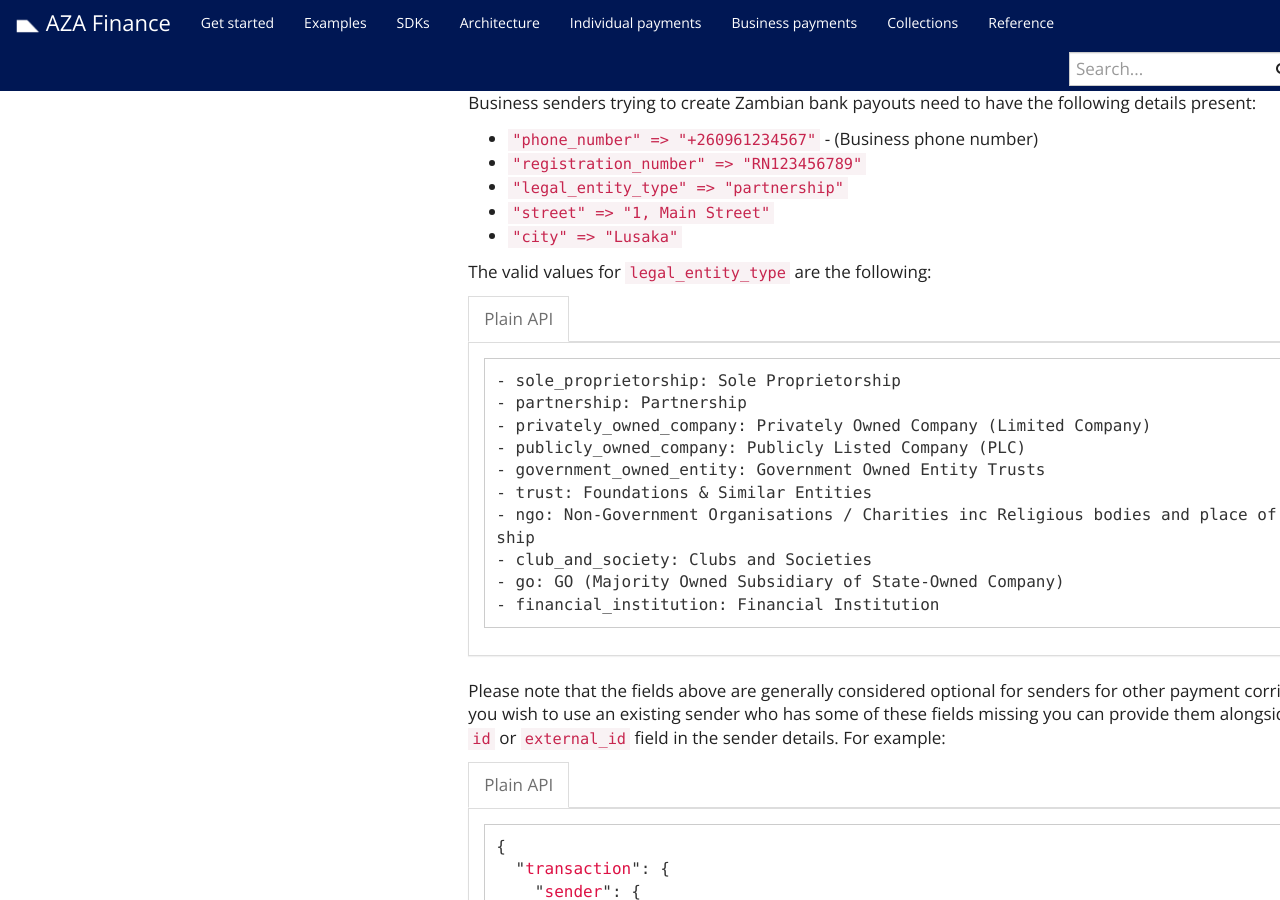
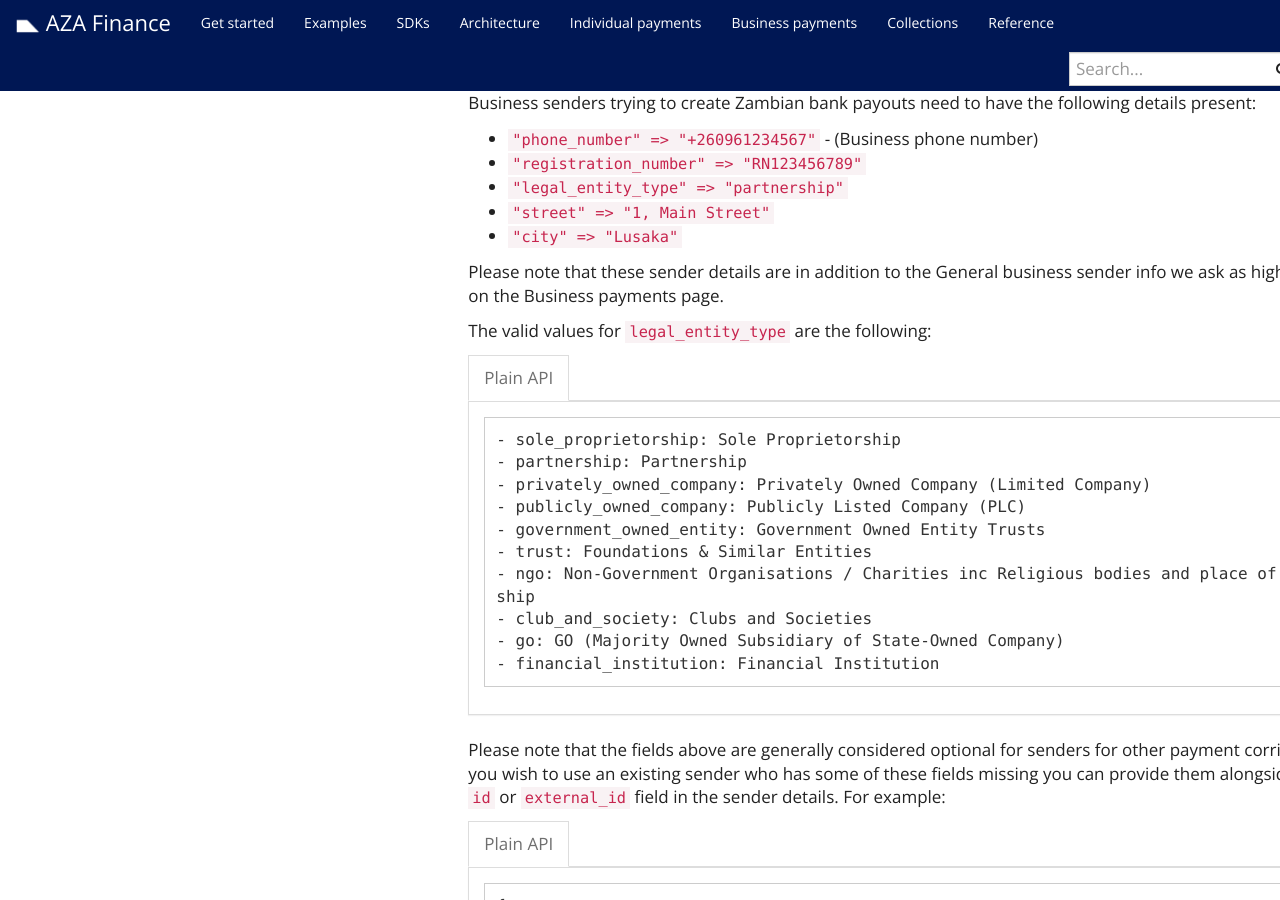
Before and after one commit to transferzero/api-documentation, a Jekyll site: the page built from _docs/individual-payments.md, in a window 1280 px wide and 900 px high, scrolled down 31977 px. Built offline with Jekyll 4.4.1, drawn with Linux system fonts in a browser that asks for light colours; nearby versions of some CDN libraries; comment, search, counter and statistics services are not loaded.

Commit message:
BTA-12482 added a message note on the business sender requirements

```diff
--- a/_includes/corridors/zmw-bank.md
+++ b/_includes/corridors/zmw-bank.md
@@ -423,6 +423,8 @@
 - `"street" => "1, Main Street"`
 - `"city" => "Lusaka"`
 
+Please note that these sender details are in addition to the General business sender info we ask as highlighted on the Business payments page.
+
 The valid values for `legal_entity_type` are the following:
 
 {% capture data-raw %}
```
